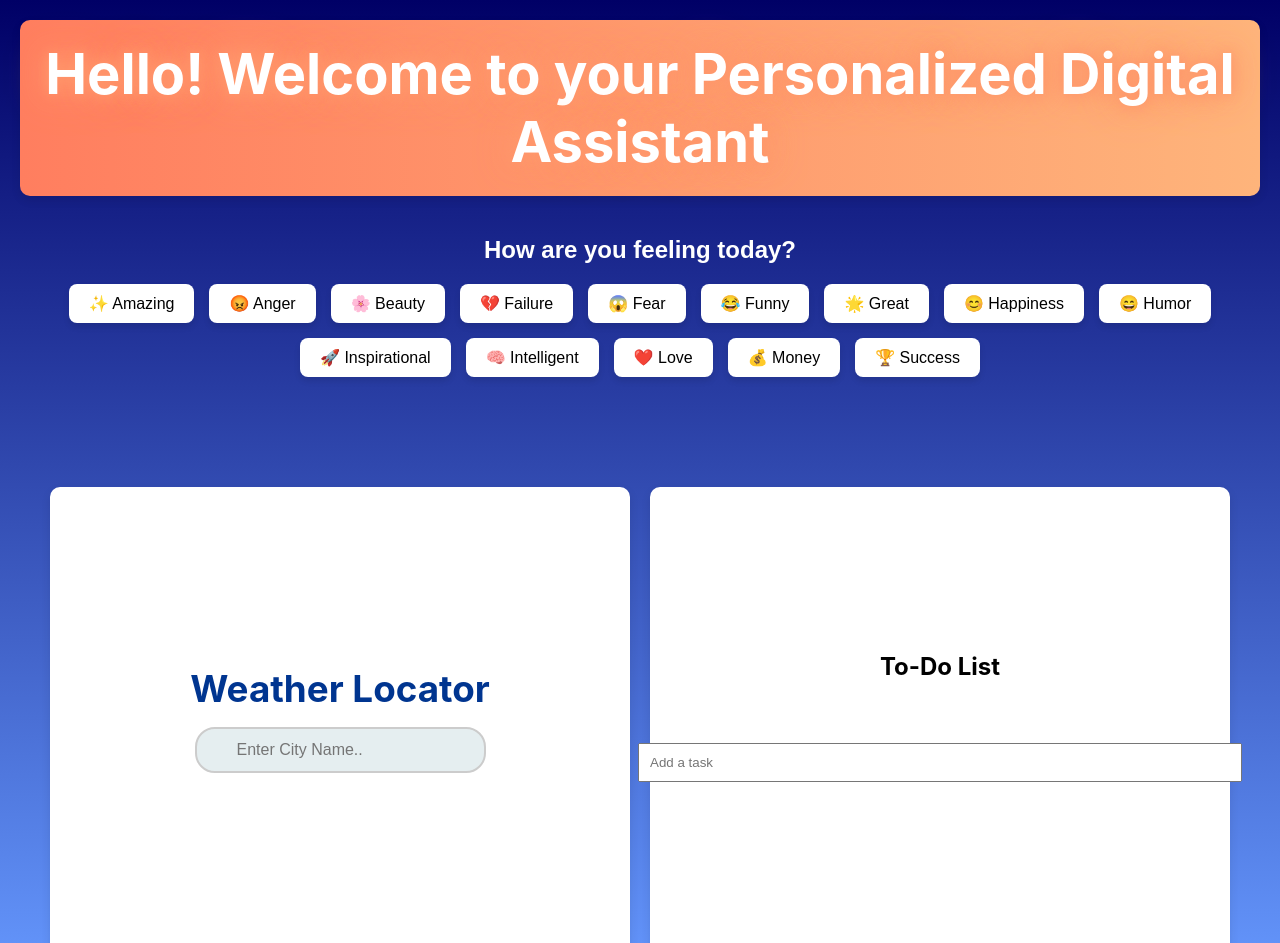
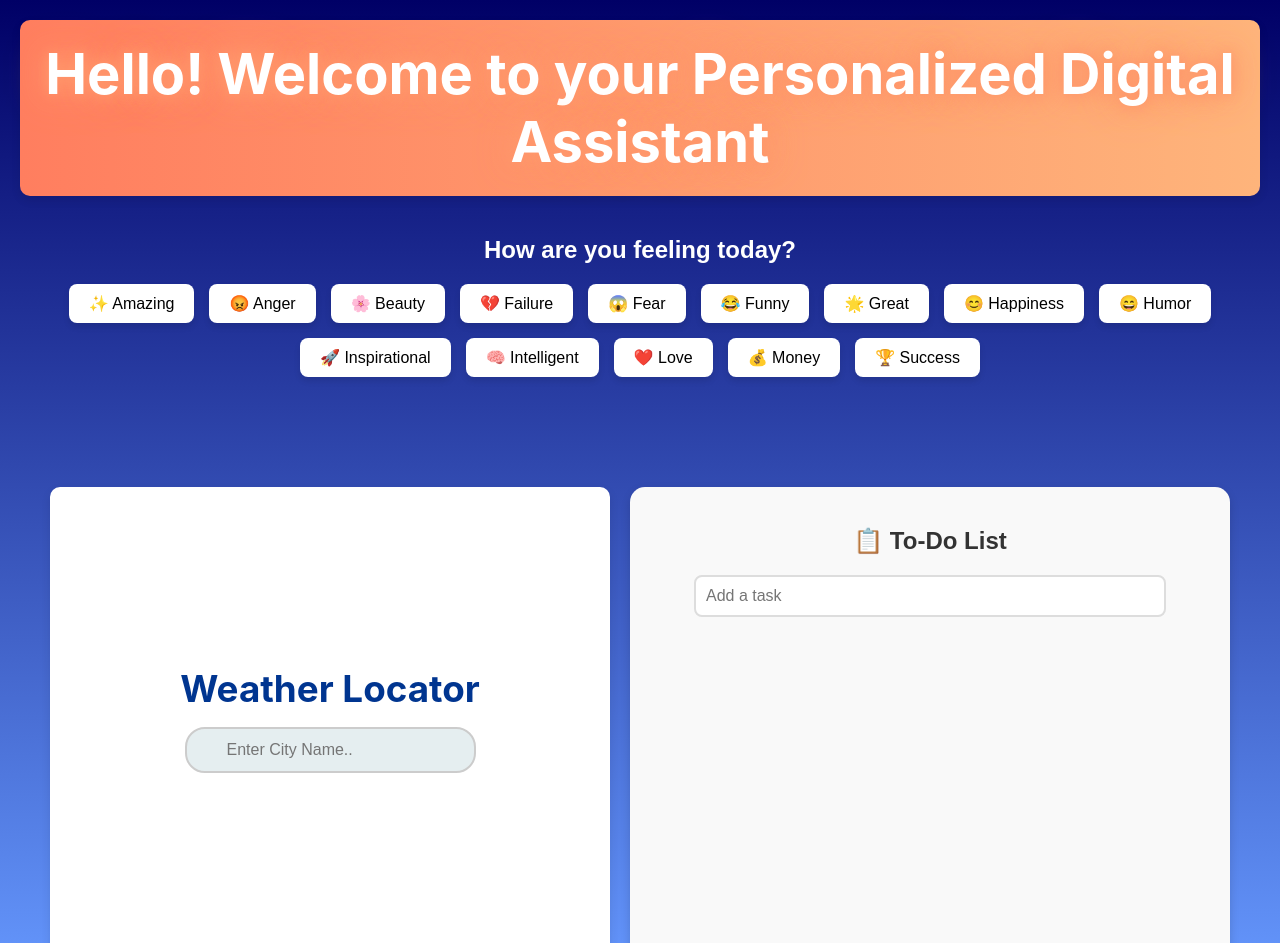
Before and after one commit to Philipn03/a5-final, a React (Create React App) app: page / in a window 1280 px wide. Shown: the top 943 px of the page. Built offline with nearby package versions, Linux system fonts and the light colour scheme.

Commit message:
improved reminder

```diff
--- a/src/Reminder.css
+++ b/src/Reminder.css
@@ -1,36 +1,93 @@
 .reminder {
+  width: 90%;
+  max-width: 600px;
+  margin: 20px auto;
+  padding: 20px;
+  background-color: #f9f9f9;
+  border-radius: 15px;
+  box-shadow: 0 4px 10px rgba(0, 0, 0, 0.15);
+  font-family: Arial, sans-serif;
+}
+
+.reminder h2 {
+  text-align: center;
+  font-size: 24px;
+  margin-bottom: 20px;
+  color: #333;
+}
+
+.task-input-container {
   display: flex;
-  flex-direction: column;
   justify-content: center;
+  margin-bottom: 20px;
+}
+
+.task-input-container input {
+  width: 80%;
+  padding: 10px;
+  font-size: 16px;
+  border: 2px solid #ddd;
+  border-radius: 8px;
+  outline: none;
+  transition: border 0.3s;
+}
+
+.task-input-container input:focus {
+  border-color: #4caf50;
+}
+
+.task-list {
+  list-style: none;
+  padding: 0;
+}
+
+.task-item {
+  display: flex;
   align-items: center;
-  width: 600px;
-  min-height: 440px;
-  background-color: rgb(255, 255, 255);
-  text-align: center;
-  margin: 128px auto;
-  border-radius: 10px;
-  padding-bottom: 32px;
-  box-shadow: 0 4px 10px rgba(0, 0, 0, 0.1);
-  transition: transform 0.3s ease, box-shadow 0.3s ease;
-  }
+  justify-content: space-between;
+  padding: 10px 15px;
+  margin-bottom: 10px;
+  background-color: #ffffff;
+  border: 1px solid #ddd;
+  border-radius: 8px;
+  transition: background-color 0.3s;
+}
 
-  .reminder:hover {
-    transform: scale(1.05);
-    box-shadow: 0 8px 20px rgba(0, 0, 0, 0.2);
-  }
+.task-item:hover {
+  background-color: #f1f1f1;
+}
 
-  .reminder ul {
-    list-style-type: none;
-    padding: 0;
-  }
+.task-item input[type="checkbox"] {
+  margin-right: 10px;
+  transform: scale(1.2);
+}
 
-  .reminder li {
-    margin: 5px 0;
-    font-size: 1em;
-  }
+.task-item span {
+  flex-grow: 1;
+  margin-left: 10px;
+}
 
-  .reminder input {
-    width: 100%;
-    padding: 10px;
-    margin-top: 10px;
-  }
+.task-item span.completed {
+  text-decoration: line-through;
+  color: #888;
+}
+
+.task-item input[type="time"] {
+  border: 1px solid #ddd;
+  border-radius: 8px;
+  padding: 5px;
+  font-size: 14px;
+}
+
+.delete-btn {
+  background: none;
+  border: none;
+  color: #ff4d4d;
+  font-size: 18px;
+  cursor: pointer;
+  transition: color 0.3s;
+}
+
+.delete-btn:hover {
+  color: #ff0000;
+}
--- a/src/Reminder.js
+++ b/src/Reminder.js
@@ -1,38 +1,74 @@
-import React, { useState } from 'react';
-import { ToastContainer, toast } from 'react-toastify';
-import 'react-toastify/dist/ReactToastify.css';
-import './Reminder.css';
+import React, { useState } from "react";
+import { ToastContainer, toast } from "react-toastify";
+import "react-toastify/dist/ReactToastify.css";
+import "./Reminder.css";
 
 const Reminder = () => {
   const [tasks, setTasks] = useState([]);
 
   const addTask = (task) => {
     if (!task.trim()) return;
-    setTasks([...tasks, { task, reminderTime: '' }]);
+    setTasks([...tasks, { task, reminderTime: "", completed: false }]);
+    toast.success("Task added!");
+  };
 
-    toast.success('Task added!');
+  const deleteTask = (index) => {
+    const updatedTasks = tasks.filter((_, i) => i !== index);
+    setTasks(updatedTasks);
+    toast.info("Task deleted!");
+  };
+
+  const toggleComplete = (index) => {
+    const updatedTasks = [...tasks];
+    updatedTasks[index].completed = !updatedTasks[index].completed;
+    setTasks(updatedTasks);
+    toast.success(
+      updatedTasks[index].completed ? "Task completed!" : "Task marked incomplete!"
+    );
+  };
+
+  const updateReminderTime = (index, time) => {
+    const updatedTasks = [...tasks];
+    updatedTasks[index].reminderTime = time;
+    setTasks(updatedTasks);
+    toast.success("Reminder time updated!");
   };
 
   return (
     <div className="reminder">
-      <h2>To-Do List</h2>
-      <ul>
+      <h2>📋 To-Do List</h2>
+      <div className="task-input-container">
+        <input
+          type="text"
+          placeholder="Add a task"
+          onKeyDown={(e) => {
+            if (e.key === "Enter") {
+              addTask(e.target.value);
+              e.target.value = "";
+            }
+          }}
+        />
+      </div>
+      <ul className="task-list">
         {tasks.map((task, index) => (
-          <li key={index}>
-            {task.task} - {task.reminderTime || 'No reminder'}
+          <li key={index} className="task-item">
+            <input
+              type="checkbox"
+              checked={task.completed}
+              onChange={() => toggleComplete(index)}
+            />
+            <span className={task.completed ? "completed" : ""}>{task.task}</span>
+            <input
+              type="time"
+              value={task.reminderTime}
+              onChange={(e) => updateReminderTime(index, e.target.value)}
+            />
+            <button className="delete-btn" onClick={() => deleteTask(index)}>
+              ❌
+            </button>
           </li>
         ))}
       </ul>
-      <input
-        type="text"
-        placeholder="Add a task"
-        onKeyDown={(e) => {
-            if (e.key === 'Enter') {
-                addTask(e.target.value);
-                e.target.value = ""
-            }
-        }}
-      />
       <ToastContainer />
     </div>
   );
```
